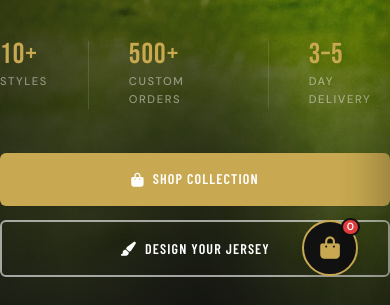
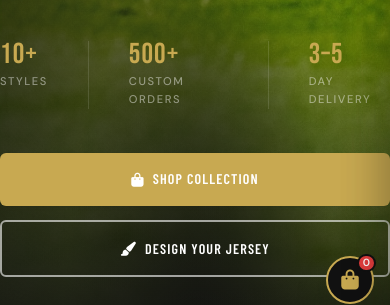
Before and after one commit to CARNAGEx0077/ariseaura-simple-ecommerce, a plain HTML site: page index.html in a window 390 px wide. Shown: the part 464-769 px from the top of the page. Drawn offline with nearby package versions, Linux system fonts and the light colour scheme; a web font is replaced by a local one.

Commit message:
bugs removed1

```diff
--- a/css/styles.css
+++ b/css/styles.css
@@ -2197,6 +2197,14 @@ textarea:focus::placeholder {
     font-size: 1.4rem;
   }
 
+  .cart-float {
+    bottom: calc(1rem + 48px + 0.75rem);
+    right: 1rem;
+    width: 48px;
+    height: 48px;
+    font-size: 1.25rem;
+  }
+
   .testimonial-card { padding: 2rem 1.5rem; }
   .policy-section { padding: 2rem; }
 }
```
